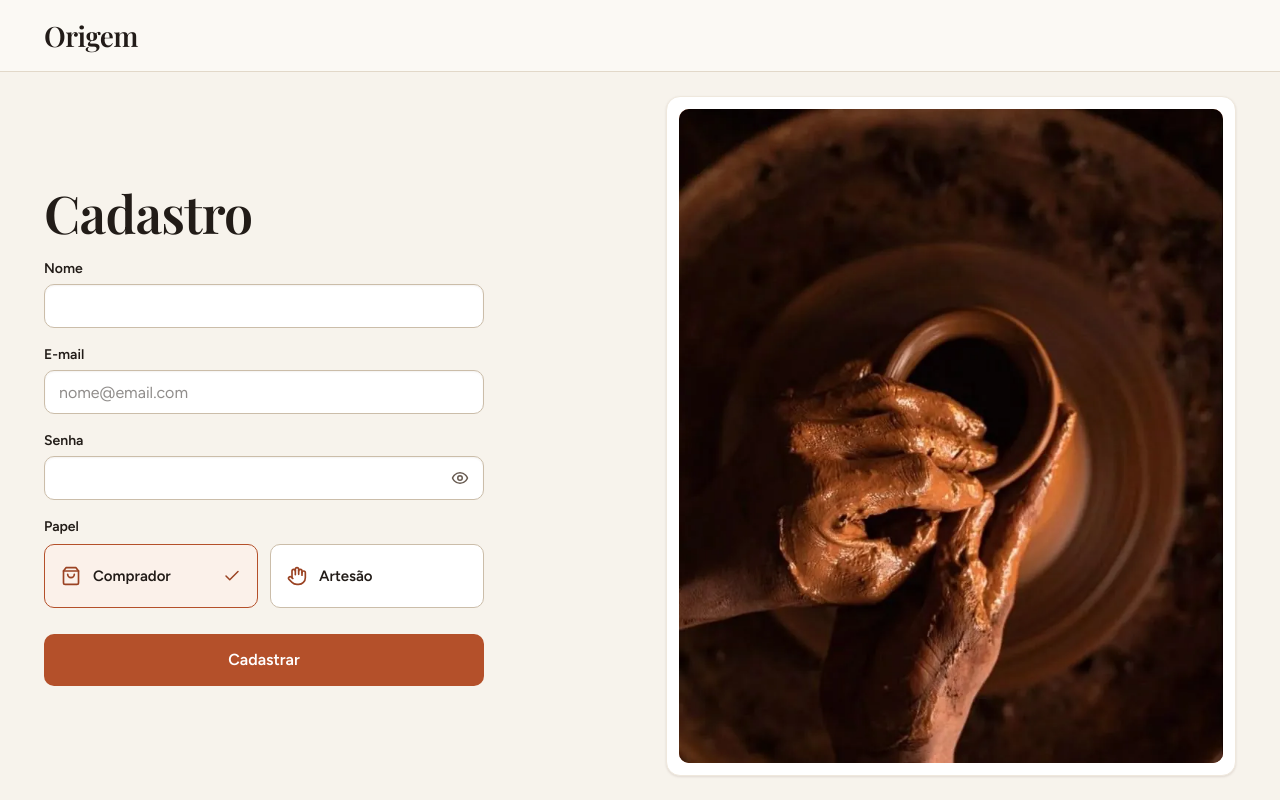
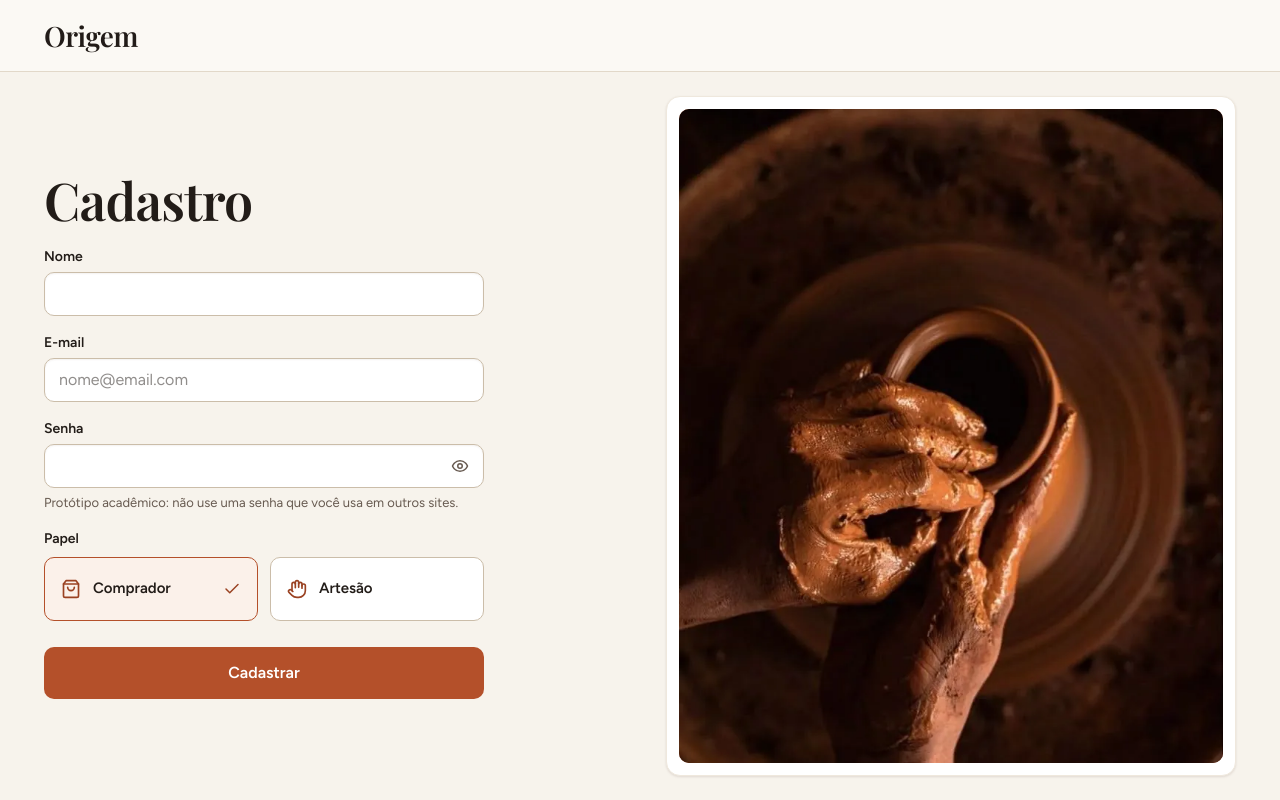
Before and after one commit to devpedrois/Projeto-Integrador, a Next.js app in the folder frontend/: page /cadastro in a window 1280 px wide. Built offline with nearby package versions, Linux system fonts and the light colour scheme.

Commit message:
feat(cadastro): aviso de protótipo abaixo do campo de senha (M2)
CampoTexto ganha a prop opcional ajuda, ligada ao input via
aria-describedby.

```diff
--- a/frontend/src/components/cadastro/CadastroForm.tsx
+++ b/frontend/src/components/cadastro/CadastroForm.tsx
@@ -142,6 +142,7 @@ export function CadastroForm({ service }: CadastroFormProps) {
         onChange={(evento) => setSenha(evento.target.value)}
         disabled={enviando}
         erro={erros.senha}
+        ajuda="Protótipo acadêmico: não use uma senha que você usa em outros sites."
       />
 
       <div className={`flex flex-col gap-2 ${enviando ? "opacity-60" : ""}`}>
--- a/frontend/src/components/formulario/CampoTexto.tsx
+++ b/frontend/src/components/formulario/CampoTexto.tsx
@@ -13,6 +13,7 @@ interface CampoTextoProps extends Omit<InputHTMLAttributes<HTMLInputElement>, "i
   id: string;
   rotulo: string;
   erro?: string;
+  ajuda?: string;
   icone?: NomeIcone;
   opcional?: boolean;
   ref?: Ref<HTMLInputElement>;
@@ -22,6 +23,7 @@ export function CampoTexto({
   id,
   rotulo,
   erro,
+  ajuda,
   icone,
   opcional,
   type = "text",
@@ -31,6 +33,8 @@ export function CampoTexto({
   const [senhaVisivel, setSenhaVisivel] = useState(false);
   const ehSenha = type === "password";
   const idErro = `${id}-erro`;
+  const idAjuda = `${id}-ajuda`;
+  const descritores = [ajuda ? idAjuda : null, erro ? idErro : null].filter(Boolean).join(" ");
   const recuoEsquerdo = icone ? "pl-[42px]" : "pl-3.5";
 
   return (
@@ -45,7 +49,7 @@ export function CampoTexto({
           ref={ref}
           type={ehSenha && senhaVisivel ? "text" : type}
           aria-invalid={Boolean(erro)}
-          aria-describedby={erro ? idErro : undefined}
+          aria-describedby={descritores || undefined}
           className={`${CLASSE_CONTROLE} ${classeBordaControle(erro)} h-[var(--control-h-md)] ${recuoEsquerdo} ${ehSenha ? "pr-11" : "pr-3.5"}`}
           {...resto}
         />
@@ -60,6 +64,11 @@ export function CampoTexto({
           </button>
         ) : null}
       </div>
+      {ajuda ? (
+        <p id={idAjuda} className="m-0 text-[13px] leading-[1.4] text-fg-muted">
+          {ajuda}
+        </p>
+      ) : null}
       {erro ? <ErroCampo id={idErro} erro={erro} /> : null}
     </div>
   );
```
Also changed, not shown: 1 other file (tests, documents, lock files or other folders).
